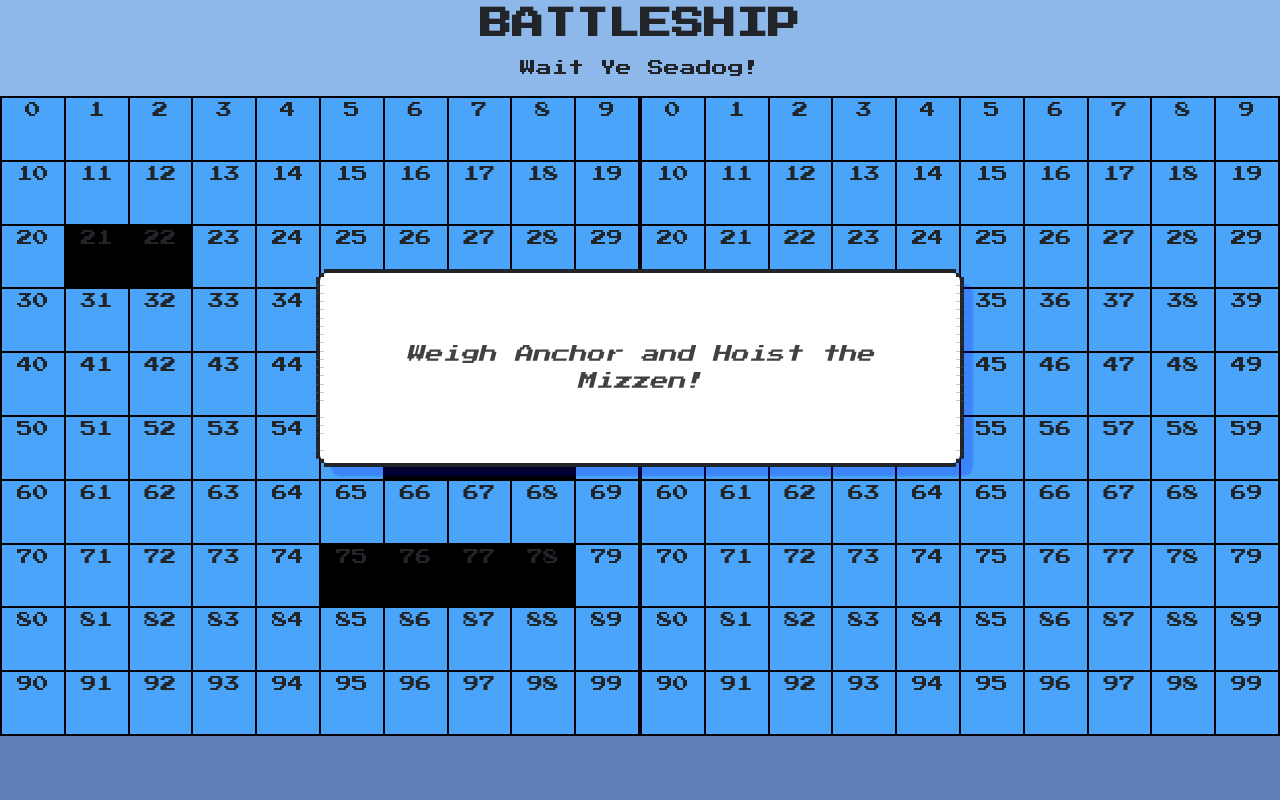
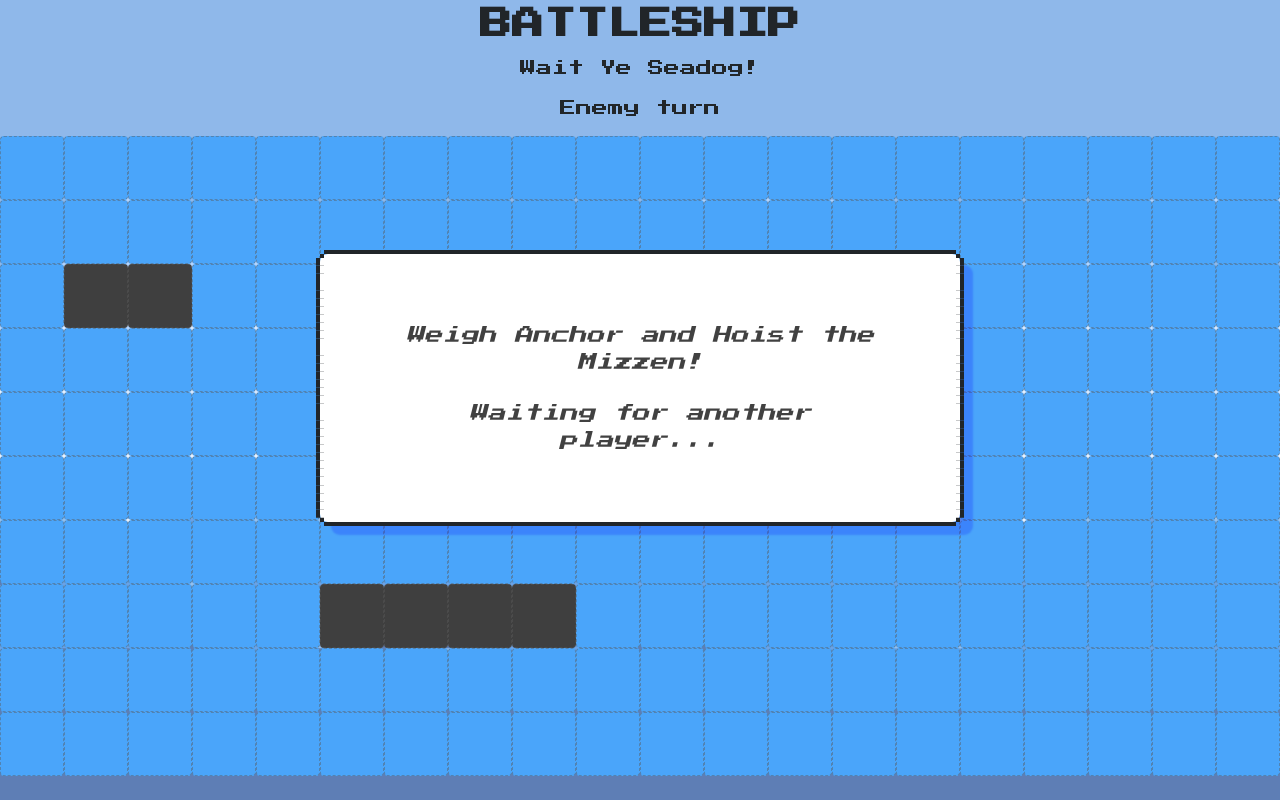
Before and after one commit to kungkotz/battleships, a React (Create React App) app: page / in a window 1280 px wide. Both pictures are taken after typing "Sample" into the empty fields and a click on the button "Start Game". Built offline with nearby package versions, Linux system fonts and the light colour scheme; no server answers.

Commit message:
replaced hits and misses color to emojis, changed color on ships, added normal english because pirate-english is hard, styled grid

```diff
--- a/src/components/GameBoard.jsx
+++ b/src/components/GameBoard.jsx
@@ -91,7 +91,7 @@ const GameBoard = ({ socket, user, opponent }) => {
 		for (let i = 0; i < 100; i++) {
 			yourDivBoxes.push(
 				<div className={`y${i}`} key={`${i}`}>
-					{i}
+					{/* {i} */}
 				</div>
 			);
 		}
@@ -104,7 +104,7 @@ const GameBoard = ({ socket, user, opponent }) => {
 		for (let i = 0; i < 100; i++) {
 			enemyDivBoxes.push(
 				<div className={`e${i}`} key={`${i}`}>
-					{i}
+					{/* {i} */}
 				</div>
 			);
 		}
@@ -138,7 +138,8 @@ const GameBoard = ({ socket, user, opponent }) => {
 			if (hitBattleship) {
 				console.log(`You shot at ${target} and it's a HIT!`);
 
-				document.querySelector(`.${target}`).style.backgroundColor = "green";
+				// document.querySelector(`.${target}`).style.backgroundColor = "green";
+				document.querySelector(`.${target}`).innerHTML = "💥";
 				document.querySelector(`.${target}`).style.pointerEvents = "none";
 
 				socket.emit("player:shot-reply", target, true);
@@ -153,7 +154,8 @@ const GameBoard = ({ socket, user, opponent }) => {
 			} else if (hitCruiser) {
 				console.log(`You shot at ${target} and it's a HIT!`);
 
-				document.querySelector(`.${target}`).style.backgroundColor = "green";
+				// document.querySelector(`.${target}`).style.backgroundColor = "green";
+				document.querySelector(`.${target}`).innerHTML = "💥";
 				document.querySelector(`.${target}`).style.pointerEvents = "none";
 
 				socket.emit("player:shot-reply", target, true);
@@ -168,7 +170,8 @@ const GameBoard = ({ socket, user, opponent }) => {
 			} else if (hitSubmarine1) {
 				console.log(`You shot at ${target} and it's a HIT!`);
 
-				document.querySelector(`.${target}`).style.backgroundColor = "green";
+				// document.querySelector(`.${target}`).style.backgroundColor = "green";
+				document.querySelector(`.${target}`).innerHTML = "💥";
 				document.querySelector(`.${target}`).style.pointerEvents = "none";
 
 				socket.emit("player:shot-reply", target, true);
@@ -183,7 +186,8 @@ const GameBoard = ({ socket, user, opponent }) => {
 			} else if (hitSubmarine2) {
 				console.log(`You shot at ${target} and it's a HIT!`);
 
-				document.querySelector(`.${target}`).style.backgroundColor = "green";
+				// document.querySelector(`.${target}`).style.backgroundColor = "green";
+				document.querySelector(`.${target}`).innerHTML = "💥";
 				document.querySelector(`.${target}`).style.pointerEvents = "none";
 
 				socket.emit("player:shot-reply", target, true);
@@ -198,7 +202,8 @@ const GameBoard = ({ socket, user, opponent }) => {
 			} else {
 				console.log(`You shot at ${target} and it's a MISS!`);
 
-				document.querySelector(`.${target}`).style.backgroundColor = "red";
+				// document.querySelector(`.${target}`).style.backgroundColor = "red";
+				document.querySelector(`.${target}`).innerHTML = "❌";
 				document.querySelector(`.${target}`).style.pointerEvents = "none";
 
 				socket.emit("player:shot-reply", target, false);
@@ -214,10 +219,12 @@ const GameBoard = ({ socket, user, opponent }) => {
 		const target = id.replace("y", "e");
 
 		if (boolean === false) {
-			document.querySelector(`.${target}`).style.backgroundColor = "red";
+			// document.querySelector(`.${target}`).style.backgroundColor = "red";
+			document.querySelector(`.${target}`).innerHTML = "❌";
 			document.querySelector(`.${target}`).style.pointerEvents = "none";
 		} else {
-			document.querySelector(`.${target}`).style.backgroundColor = "green";
+			// document.querySelector(`.${target}`).style.backgroundColor = "green";
+			document.querySelector(`.${target}`).innerHTML = "💥";
 			document.querySelector(`.${target}`).style.pointerEvents = "none";
 		}
 	};
@@ -251,7 +258,7 @@ const GameBoard = ({ socket, user, opponent }) => {
 			for (let i = 0; i < allShips.length; i++) {
 				let myBoatCoord = allShips[i];
 				document.querySelector(`.${myBoatCoord}`).style.backgroundColor =
-					"black";
+					"#3f3f3f";
 			}
 		};
 
@@ -289,15 +296,27 @@ const GameBoard = ({ socket, user, opponent }) => {
 				{!user && !opponent && (
 					<dialog open className="nes-dialog is-rounded waiting">
 						<p>Weigh Anchor and Hoist the Mizzen!</p>
+						<p>Waiting for another player...</p>
 					</dialog>
 				)}
 
-				{myTurn ? <p>Blow The Man Down!</p> : <p>Wait Ye Seadog!</p>}
+				{myTurn ? (
+					<div>
+						<p>Blow The Man Down!</p>
+						<p>Your turn</p>
+					</div>
+				) : (
+					<div>
+						<p>Wait Ye Seadog!</p>
+						<p>Enemy turn</p>
+					</div>
+				)}
 
 				{/* Lets player know if opponent left game */}
 				{leftGame === true && (
 					<dialog open className="nes-dialog is-rounded">
 						<h2>{opponent.username} Brought a Spring Upon ‘er!</h2>
+						<p>{opponent.username} left the game.</p>
 						<button
 							onClick={() => window.location.reload()}
 							className="btn nes-btn is-error"
--- a/src/styles/GameBoard.scss
+++ b/src/styles/GameBoard.scss
@@ -20,6 +20,7 @@
 				font-size: 1.125rem;
 				color: #000000be;
 				font-style: italic;
+				flex-basis: 100%;
 			}
 		}
 
@@ -34,6 +35,7 @@
 				font-size: 1.125rem;
 				color: #42424271;
 				font-style: italic;
+				flex-basis: 100%;
 			}
 		}
 
@@ -80,7 +82,7 @@
 }
 
 .yourBoard {
-	border: 1px solid black;
+	// border: 1px solid rgba(92, 92, 92, 0.452);
 	height: 40rem;
 	width: 40rem;
 	display: grid;
@@ -89,13 +91,18 @@
 	grid-column-gap: 0px;
 	grid-row-gap: 0px;
 	div {
-		border: 1px solid black;
+		border: 1px dashed rgba(92, 92, 92, 0.452);
+		border-radius: 0.25rem;
 		background-color: rgb(74, 165, 250);
+		display: flex;
+		justify-content: center;
+		align-items: center;
+		font-size: 2rem;
 	}
 }
 
 .enemyBoard {
-	border: 1px solid black;
+	// border: 1px solid rgba(92, 92, 92, 0.452);
 	height: 40rem;
 	width: 40rem;
 	display: grid;
@@ -104,7 +111,12 @@
 	grid-column-gap: 0px;
 	grid-row-gap: 0px;
 	div {
-		border: 1px solid black;
+		border: 1px dashed rgba(92, 92, 92, 0.452);
+		border-radius: 0.25rem;
 		background-color: rgb(74, 165, 250);
+		display: flex;
+		justify-content: center;
+		align-items: center;
+		font-size: 2rem;
 	}
 }
```
